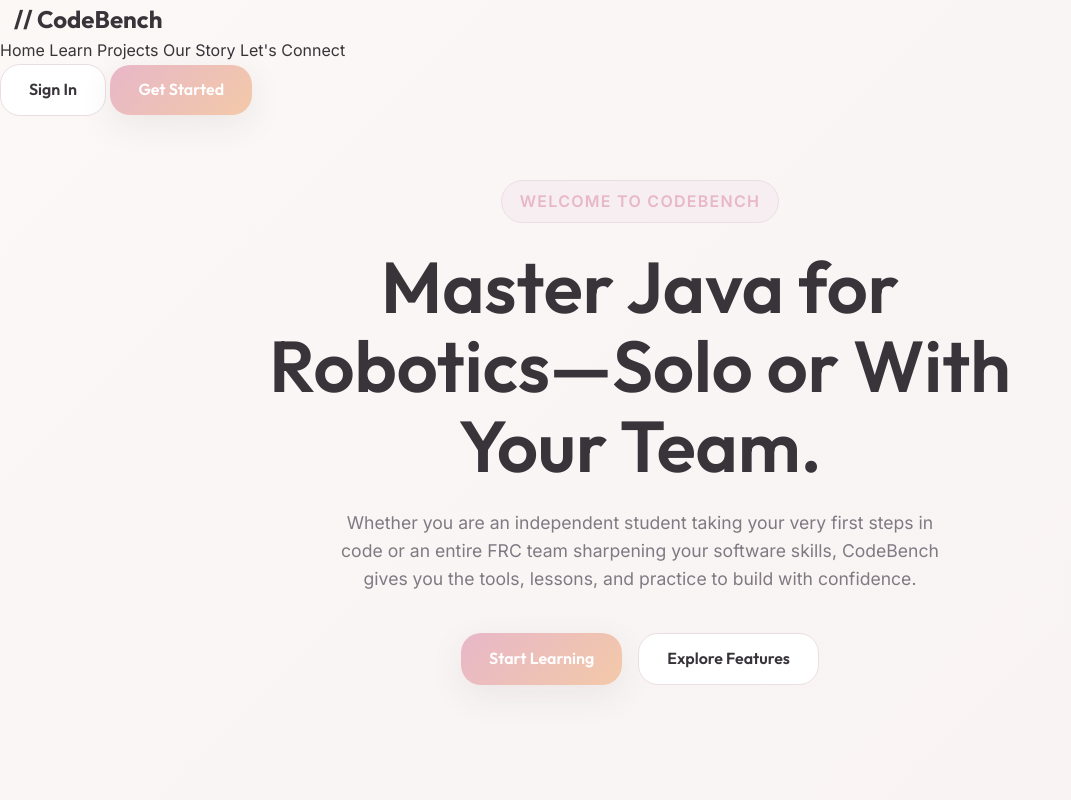
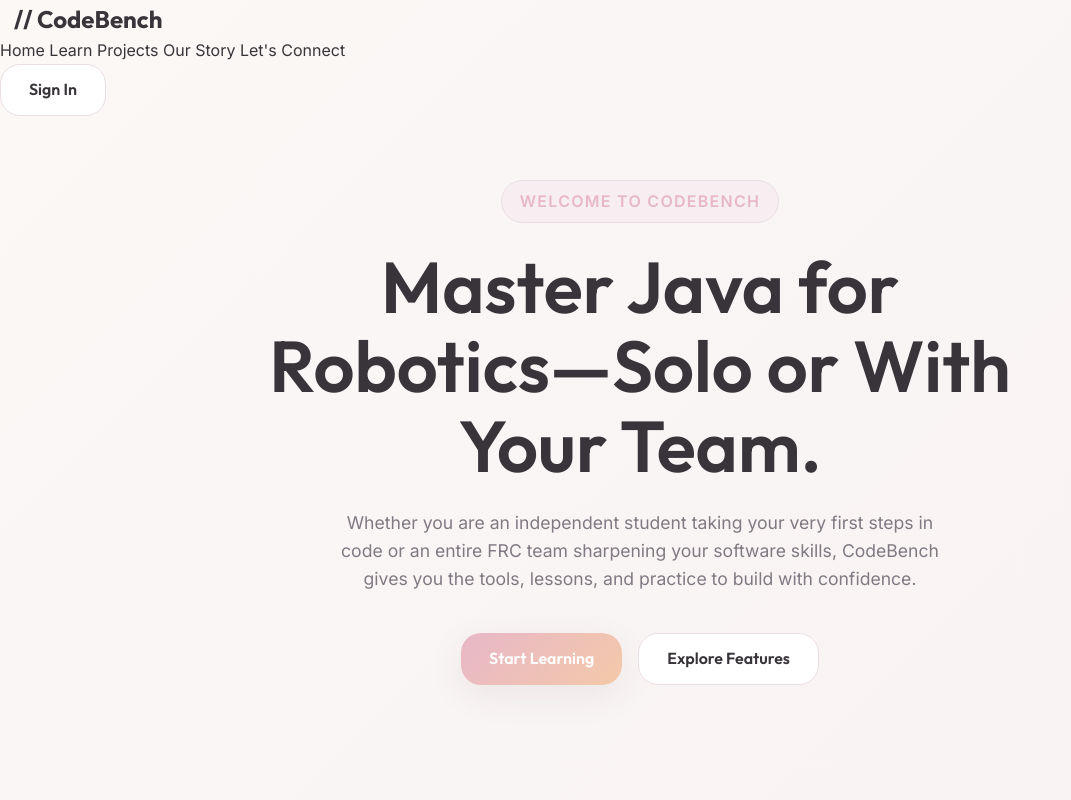
Before and after one commit to pateljagvi13-coder/Codebench-V1, a plain HTML site: page index.html in a window 1280 px wide. Shown: the top 800 px of the page, without its empty margins (0-1071 px from the left). Drawn offline with Linux system fonts and the light colour scheme.

Commit message:
Simplify landing page navigation

```diff
--- a/index.html
+++ b/index.html
@@ -36,7 +36,6 @@
 
         <div class="nav-buttons">
             <a href="login.html" class="btn btn-secondary">Sign In</a>
-            <a href="signup.html" class="btn btn-primary">Get Started</a>
         </div>
     </header>
 
```
